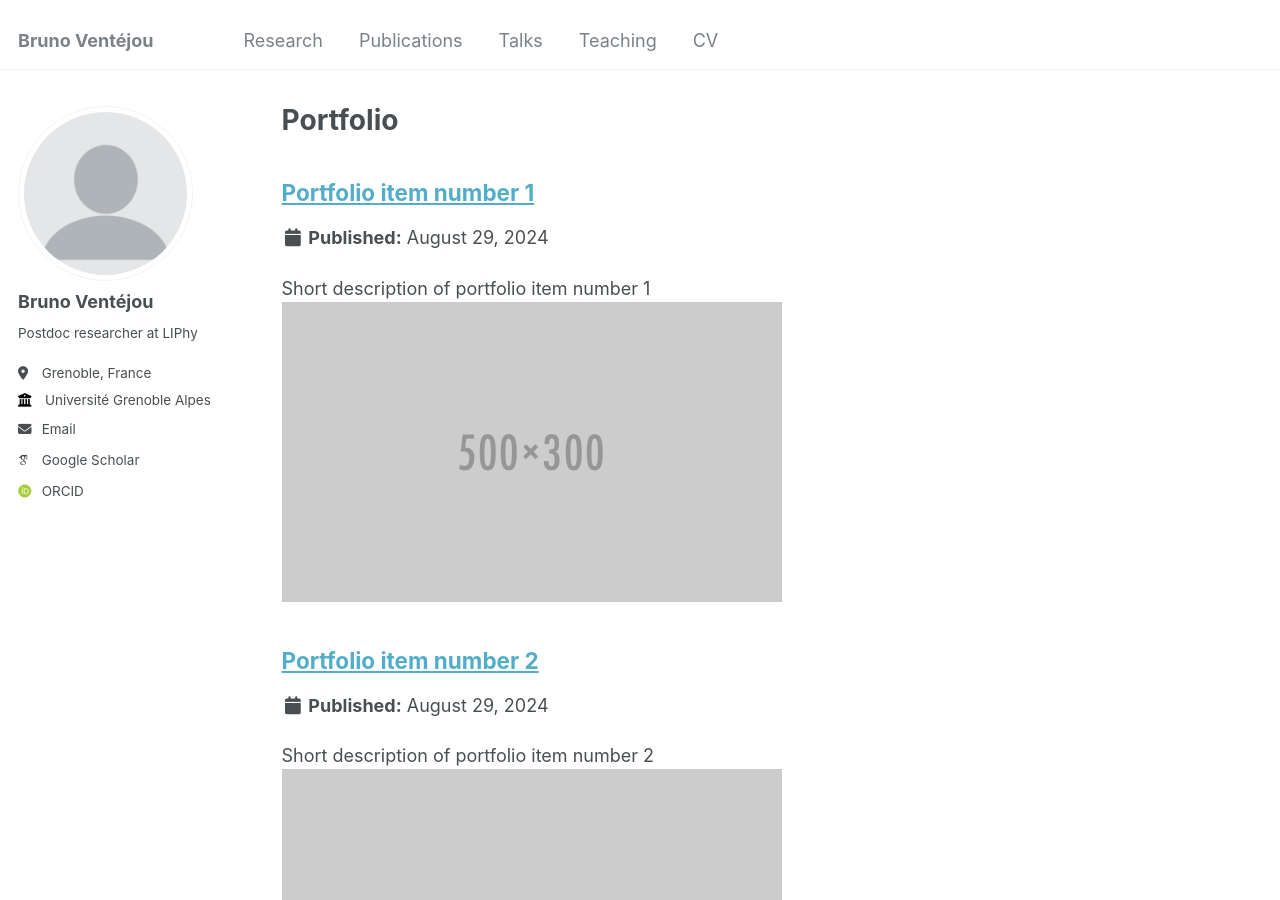
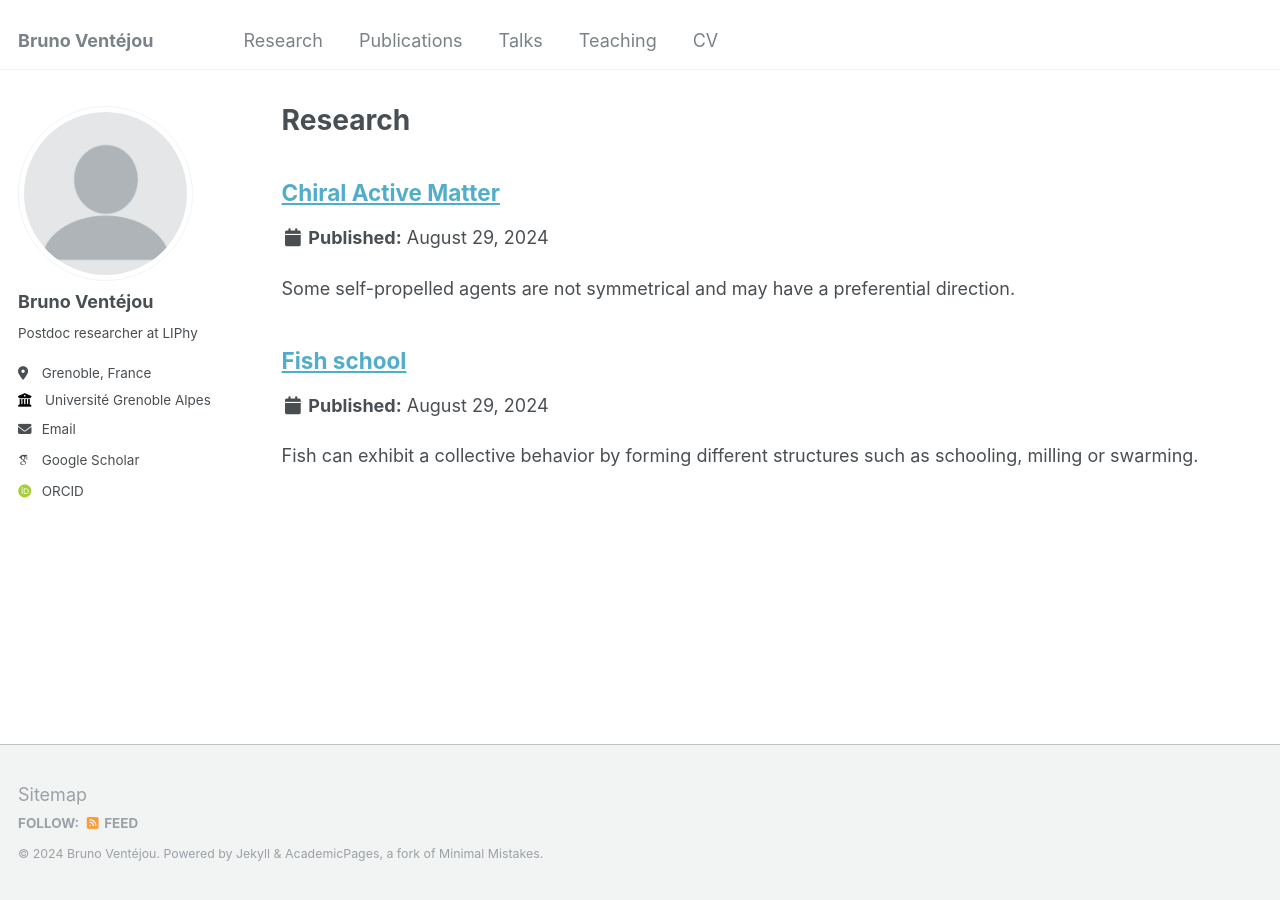
Before and after one commit to BrunoVentejou/brunoventejou.github.io, a Jekyll site: the page built from _pages/portfolio.html, in a window 1280 px wide and 900 px high. Built offline with Jekyll 4.4.1, drawn with Linux system fonts in a browser that asks for light colours; some web fonts are replaced.

Commit message:
Update the research part.

```diff
--- a/_data/navigation.yml
+++ b/_data/navigation.yml
@@ -6,8 +6,7 @@
 
 main:
   - title: "Research"
-    # url: /publications/
-    url: /
+    url: /portfolio/
 
   - title: "Publications"
     url: /publications/
--- a/_includes/social-share.html
+++ b/_includes/social-share.html
@@ -1,6 +1,6 @@
 {% include base_path %}
 
-<section class="page__share">
+<!-- <section class="page__share">
   {% if site.data.ui-text[site.locale].share_on_label %}
     <h4 class="page__share-title">{{ site.data.ui-text[site.locale].share_on_label | default: "Share on" }}</h4>
   {% endif %}
@@ -10,4 +10,4 @@
   <a href="https://www.facebook.com/sharer/sharer.php?u={{ base_path }}{{ page.url }}" class="btn btn--facebook" title="{{ site.data.ui-text[site.locale].share_on_label | default: 'Share on' }} Facebook"><i class="fab fa-facebook" aria-hidden="true"></i><span> Facebook</span></a>
 
   <a href="https://www.linkedin.com/shareArticle?mini=true&url={{ base_path }}{{ page.url }}" class="btn btn--linkedin" title="{{ site.data.ui-text[site.locale].share_on_label | default: 'Share on' }} LinkedIn"><i class="fab fa-linkedin" aria-hidden="true"></i><span> LinkedIn</span></a>
-</section>
+</section> -->
--- a/_pages/portfolio.html
+++ b/_pages/portfolio.html
@@ -1,6 +1,6 @@
 ---
 layout: archive
-title: "Portfolio"
+title: "Research"
 permalink: /portfolio/
 author_profile: true
 ---
@@ -11,3 +11,7 @@ author_profile: true
 {% for post in site.portfolio %}
   {% include archive-single.html %}
 {% endfor %}
+
+{% for post in site.research %}
+  {% include archive-single.html %}
+{% endfor %}
--- a/_portfolio/portfolio-1.md
+++ /dev/null
@@ -1,7 +0,0 @@
----
-title: "Portfolio item number 1"
-excerpt: "Short description of portfolio item number 1<br/><img src='/images/500x300.png'>"
-collection: portfolio
----
-
-This is an item in your portfolio. It can be have images or nice text. If you name the file .md, it will be parsed as markdown. If you name the file .html, it will be parsed as HTML.
--- a/_portfolio/portfolio-2.html
+++ /dev/null
@@ -1,7 +0,0 @@
----
-title: "Portfolio item number 2"
-excerpt: "Short description of portfolio item number 2 <br/><img src='/images/500x300.png'>"
-collection: portfolio
----
-
-This is an item in your portfolio. It can be have images or nice text. If you name the file .md, it will be parsed as markdown. If you name the file .html, it will be parsed as HTML.
--- /dev/null
+++ b/_portfolio/research-1.md
@@ -0,0 +1,6 @@
+---
+title: "Chiral Active Matter"
+excerpt: "Some self-propelled agents are not symmetrical and may have a preferential direction."
+collection: portfolio
+---
+blabla
--- /dev/null
+++ b/_portfolio/research-2.md
@@ -0,0 +1,8 @@
+---
+title: "Fish school"
+excerpt: "Fish can exhibit a collective behavior by forming different structures such as schooling, milling or swarming."
+collection: portfolio
+---
+
+
+blabla
```
